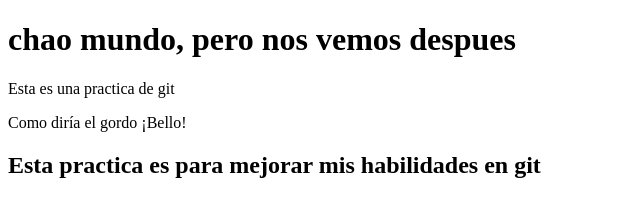
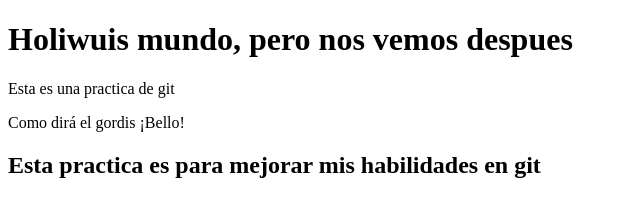
Before and after one commit to Noemi2022/PracticasJimyGit, a plain HTML site: page index.html in a window 1280 px wide. Shown: the whole page, without its empty margins (0-640 px from the left). Drawn offline with Linux system fonts and the light colour scheme.

Commit message:
modificacion 2 yimito

```diff
--- a/index.html
+++ b/index.html
@@ -6,9 +6,9 @@
     <title>Practicas</title>
 </head>
 <body>
-   <h1>chao mundo, pero nos vemos despues</h1>
+   <h1>Holiwuis mundo, pero nos vemos despues</h1>
    <p>Esta es una practica de git</p>
-   <p>Como diría el gordo ¡Bello!</p>
+   <p>Como dirá el gordis ¡Bello!</p>
     <h2>Esta practica es para mejorar mis habilidades en git</h2>
 </body>
 </html>
```
